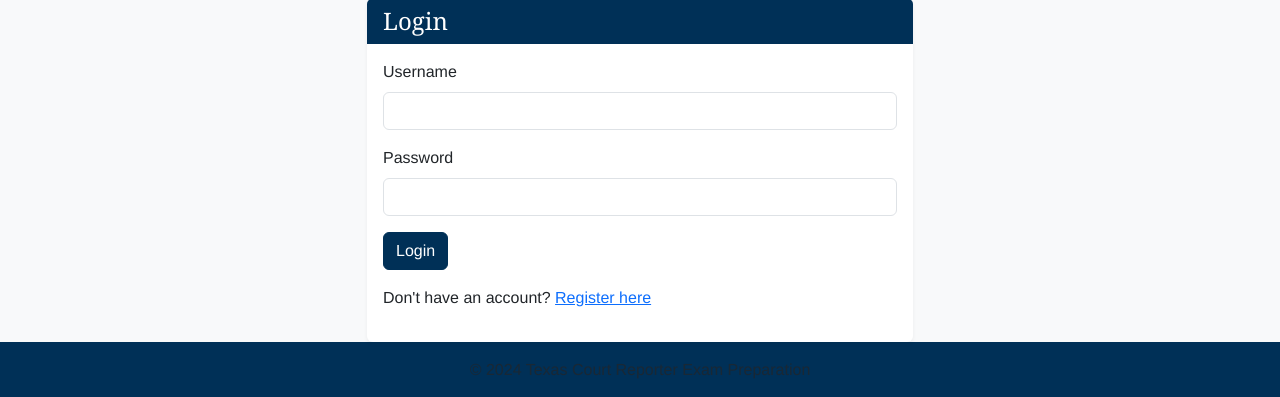
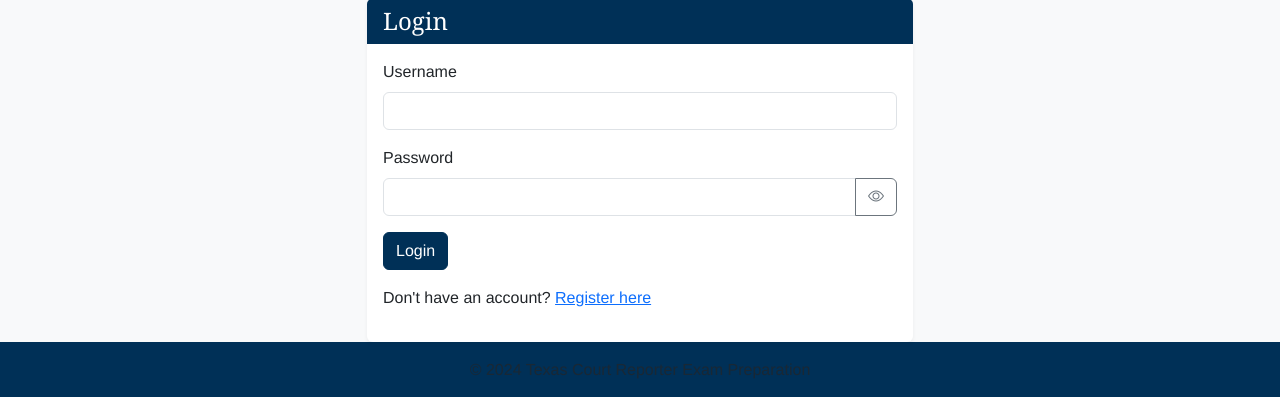
Before and after one commit to jameshorton2486/TexasCourtReporterPrep-1, a Flask app: page / in a window 1280 px wide. Shown: the part 81-478 px from the top of the page. Run offline with Flask 3, Linux system fonts and the light colour scheme; some libraries are stand-ins or nearby versions.

Commit message:
Agent query: Please verify: 1. Is the password visibility toggle working on both login and registration forms? 2. Can you start a practice test and see immediate feedback after answering questions? 3. Does the final score display correctly after completing the practice test?

```diff
--- a/templates/base.html
+++ b/templates/base.html
@@ -5,6 +5,7 @@
     <meta name="viewport" content="width=device-width, initial-scale=1.0">
     <title>Texas Court Reporter Exam Prep</title>
     <link href="https://cdn.jsdelivr.net/npm/bootstrap@5.3.0/dist/css/bootstrap.min.css" rel="stylesheet">
+    <link href="https://cdn.jsdelivr.net/npm/bootstrap-icons@1.11.2/font/bootstrap-icons.css" rel="stylesheet">
     <link href="https://cdn.jsdelivr.net/npm/feather-icons/dist/feather.min.css" rel="stylesheet">
     <link href="{{ url_for('static', filename='css/style.css') }}" rel="stylesheet">
 </head>
@@ -81,6 +82,20 @@
     <script src="https://cdn.jsdelivr.net/npm/bootstrap@5.3.0/dist/js/bootstrap.bundle.min.js"></script>
     <script src="https://cdn.jsdelivr.net/npm/feather-icons/dist/feather.min.js"></script>
     <script src="https://cdn.jsdelivr.net/npm/chart.js"></script>
+    <script>
+    function togglePassword(inputId) {
+        const input = document.getElementById(inputId);
+        const icon = event.currentTarget.querySelector('i');
+
+        if (input.type === 'password') {
+            input.type = 'text';
+            icon.classList.replace('bi-eye', 'bi-eye-slash');
+        } else {
+            input.type = 'password';
+            icon.classList.replace('bi-eye-slash', 'bi-eye');
+        }
+    }
+    </script>
     {% block scripts %}{% endblock %}
 </body>
 </html>
--- a/templates/login.html
+++ b/templates/login.html
@@ -15,7 +15,12 @@
                     </div>
                     <div class="mb-3">
                         <label for="password" class="form-label">Password</label>
-                        <input type="password" class="form-control" id="password" name="password" required>
+                        <div class="input-group">
+                            <input type="password" class="form-control" id="password" name="password" required>
+                            <button class="btn btn-outline-secondary" type="button" onclick="togglePassword('password')">
+                                <i class="bi bi-eye"></i>
+                            </button>
+                        </div>
                     </div>
                     <button type="submit" class="btn btn-primary">Login</button>
                 </form>
```
Also changed, not shown: templates/register.html (+12 -2 lines), image.png, 1 other file.
